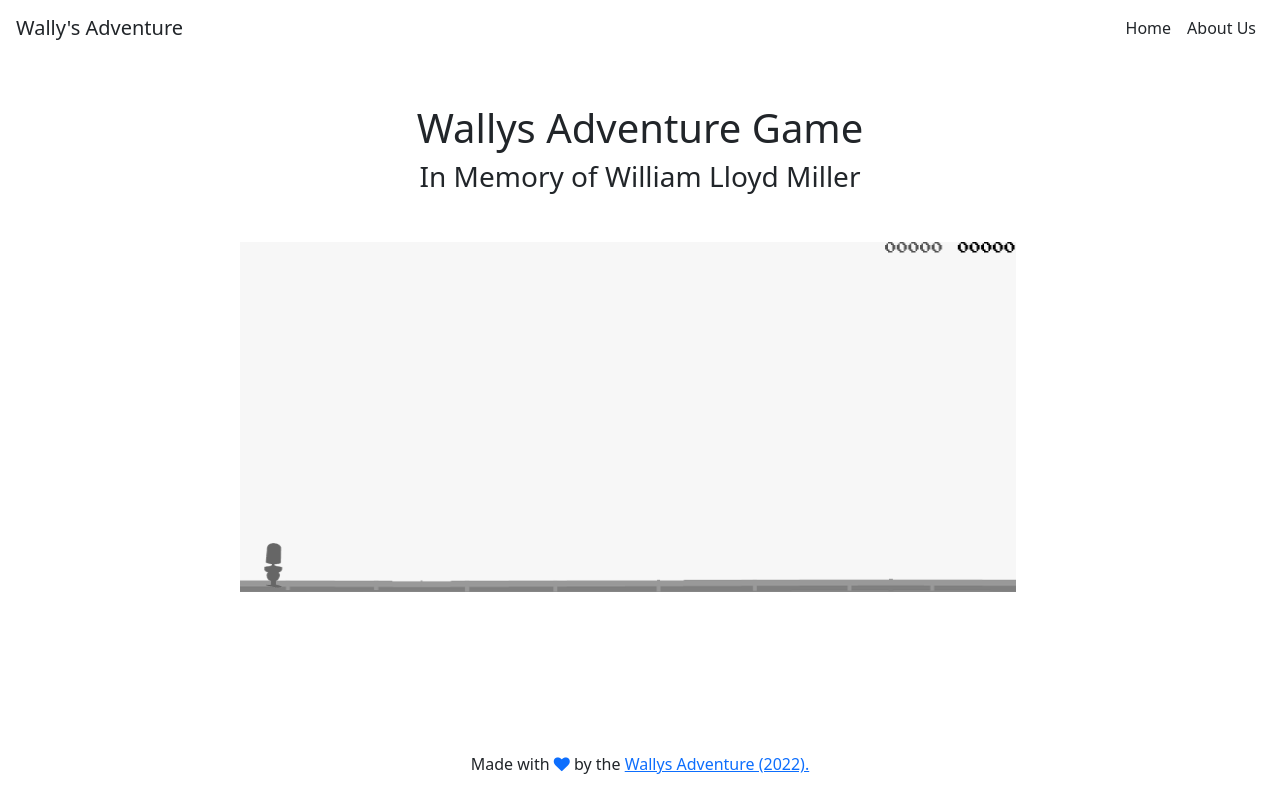
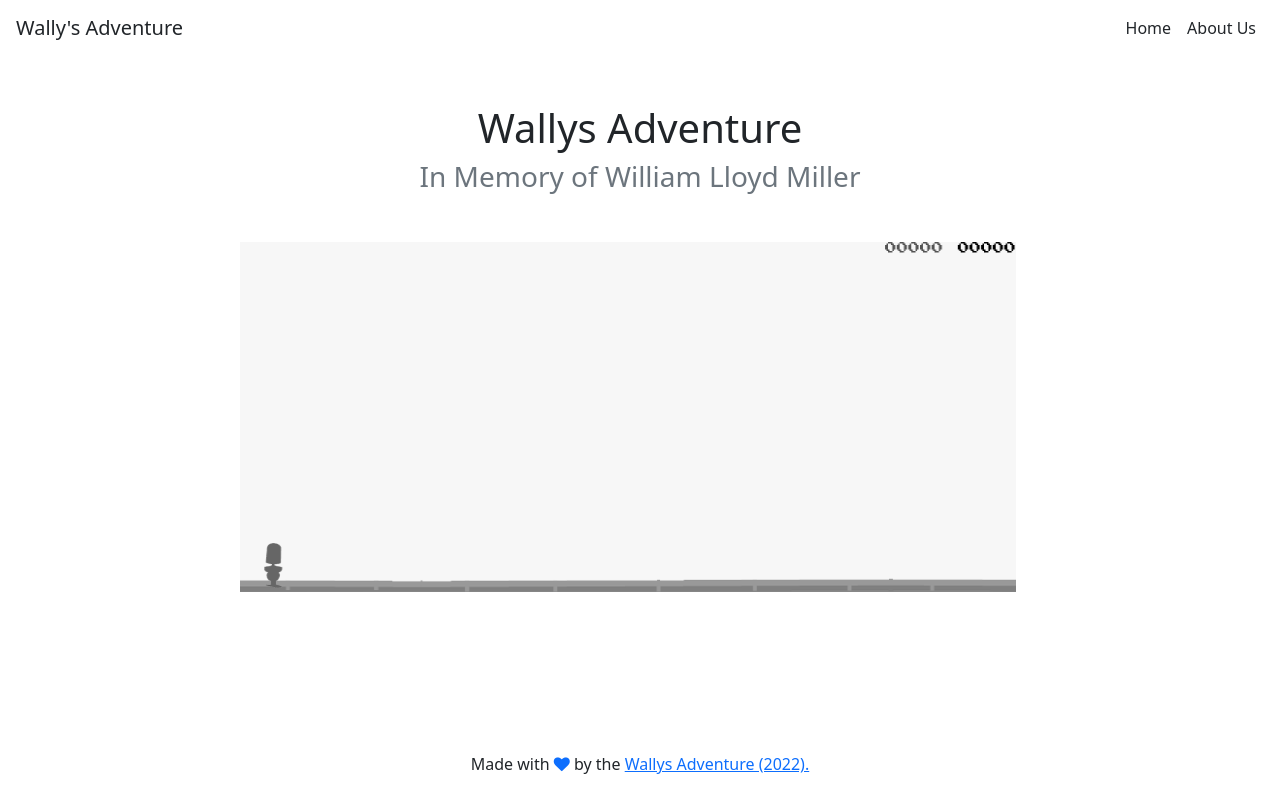
Before and after one commit to sderacy/wallysadventure, a website with bundled scripts: page index.html in a window 1280 px wide. Built offline with nearby package versions, Linux system fonts and the light colour scheme; files whose address does not match are found by name.

Commit message:
Lighten the font weight of memory header

```diff
--- a/index.html
+++ b/index.html
@@ -51,8 +51,8 @@
       </div>
 
       <div class="text-center mt-3 mb-5">
-        <h1>Wallys Adventure Game</h1>
-        <h3>In Memory of William Lloyd Miller</h3>
+        <h1>Wallys Adventure</h1>
+        <h3 class="text-muted">In Memory of William Lloyd Miller</h3>
       </div>
       <div class="row col-12 mt-5" id="game"></div>
       <script type="module" src="./lib/index.js"></script>
```
